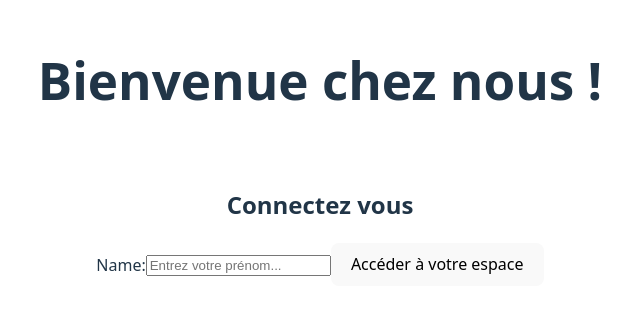
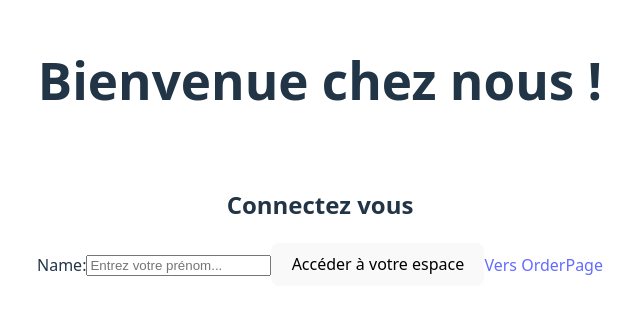
Before and after one commit to Eliashrn/Crazy-Burger, a React (Vite) app: page / in a window 1280 px wide. Shown: the part 248-562 px from the top of the page, without its empty margins (320-960 px from the left). Built offline with nearby package versions, Linux system fonts and the light colour scheme.

Commit message:
✨ F02:LOGIN > add redirection from/to OrderPage

```diff
--- a/src/components/Form.jsx
+++ b/src/components/Form.jsx
@@ -1,4 +1,5 @@
 import { useState } from "react";
+import { Link } from "react-router-dom";
 
 export function Form() {
   const [inputAss, setInputValue] = useState("");
@@ -24,6 +25,7 @@
         required
       />
       <button>Accéder à votre espace</button>
+      <Link to="/order">Vers OrderPage</Link>
     </form>
   );
 }
--- a/src/components/Pages/OrderPage.jsx
+++ b/src/components/Pages/OrderPage.jsx
@@ -1,11 +1,14 @@
 import React from "react";
+import { Link } from "react-router-dom";
 
 const OrderPage = () => {
   return (
     <>
       <h1>Bonjour</h1>
 
-      <button>Déconnexion</button>
+      <Link to="/">
+        <button>Déconnexion</button>
+      </Link>
     </>
   );
 };
```
